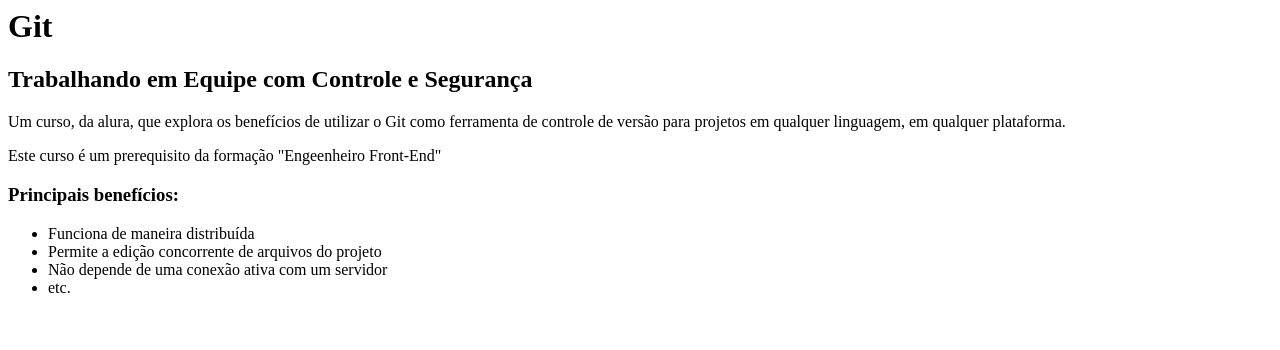
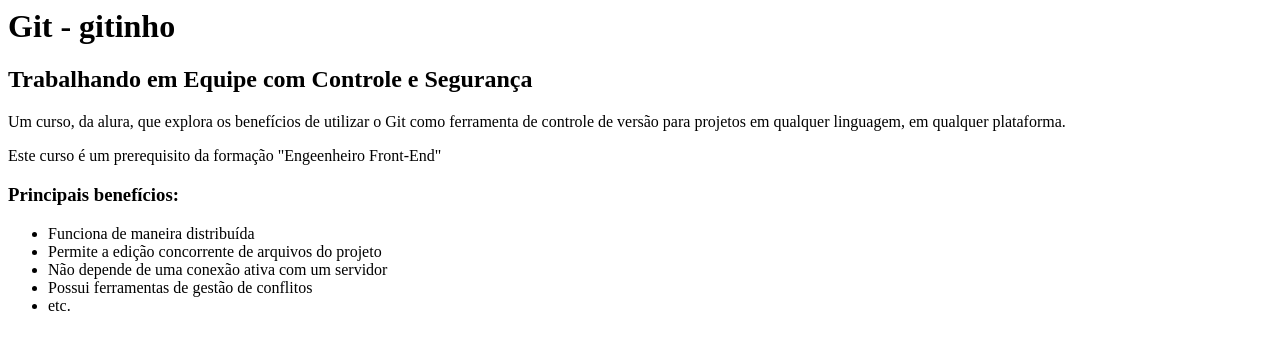
Before and after one commit to rmavulule/curso-git, a plain HTML site: page index.html in a window 1280 px wide. Drawn offline with Linux system fonts and the light colour scheme.

Commit message:
adicionando beneficio

```diff
--- a/index.html
+++ b/index.html
@@ -2,7 +2,7 @@
     <head>
     </head>
     <body>
-    	<h1>Git</h1>
+    	<h1>Git - gitinho</h1>
         <h2>Trabalhando em Equipe com Controle e Segurança</h2>
 
         <p>Um curso, da alura, que explora os benefícios de utilizar o Git como ferramenta de controle de versão para projetos em qualquer linguagem, em qualquer plataforma.</p>
@@ -13,6 +13,7 @@
             <li>Funciona de maneira distribuída</li>
             <li>Permite a edição concorrente de arquivos do projeto</li>
             <li>Não depende de uma conexão ativa com um servidor</li>
+            <li>Possui ferramentas de gestão de conflitos</li>
             <li>etc.</li>
         </ul>
 
```
